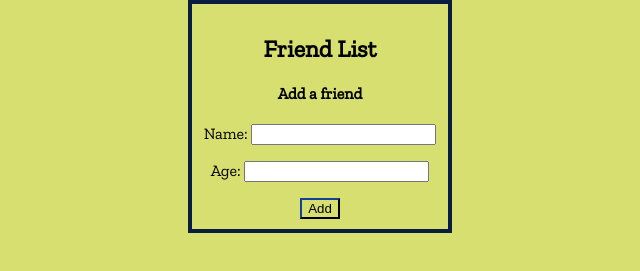
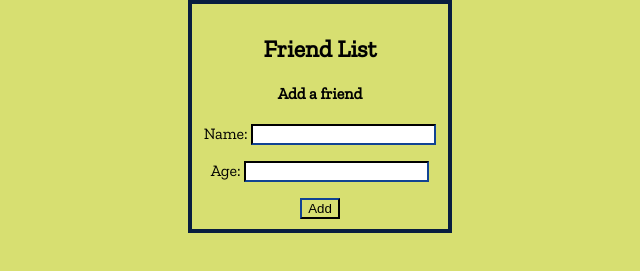
Before and after one commit to Jonathan-Taylor5/Friends-list, a website: page index.html in a window 1280 px wide. Shown: the part 81-352 px from the top of the page, without its empty margins (320-960 px from the left). Drawn offline with nearby package versions, Linux system fonts and the light colour scheme; no server answers.

Commit message:
first commit

```diff
--- a/public/css/main.css
+++ b/public/css/main.css
@@ -16,3 +16,11 @@ body {
 	font-color: rgb(8,29,63);
 	background-color: rgb(215,223,113);
 }
+
+#name {
+	border-color: rgb(8,29,63);
+}
+
+#age {
+	border-color: rgb(8,29,63);
+}
```
